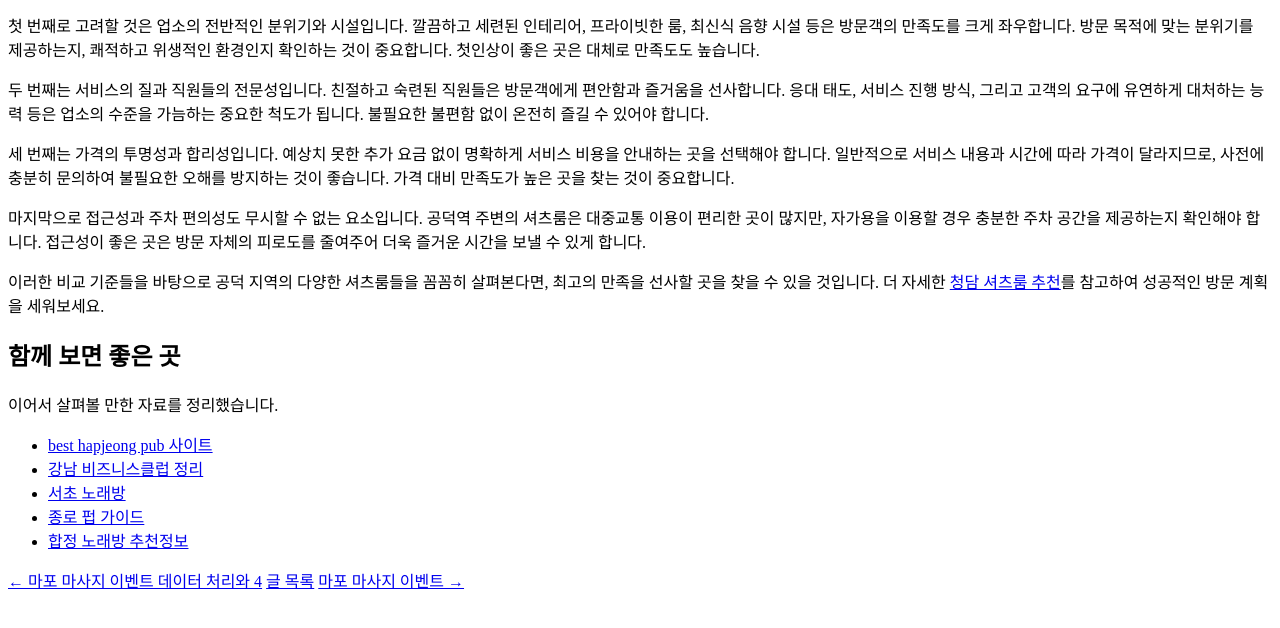
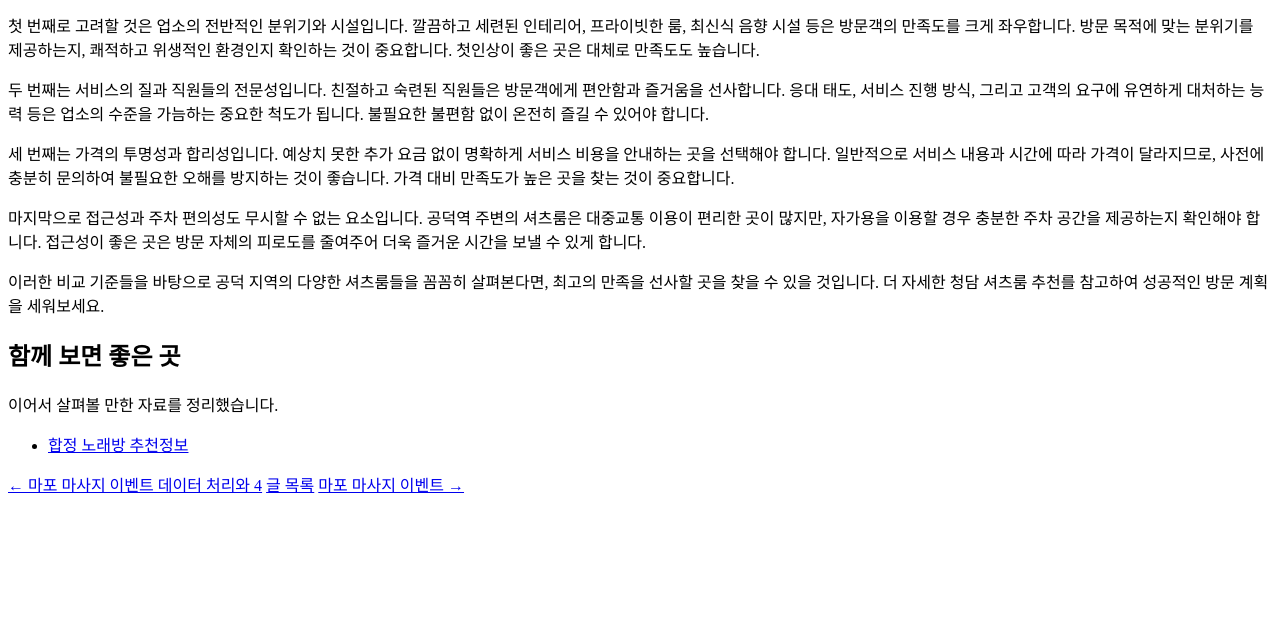
Before and after one commit to mqlwmsltm-arch/bp-t3b05-mp-massage-evt, a plain HTML site: page posts/gemini-coverage-20260722-0484.html in a window 1280 px wide. Shown: the part 140-768 px from the top of the page. Drawn offline with Linux system fonts and the light colour scheme.

Commit message:
deploy: garbage-free snapshot 2026-08-26T19:37:13.967Z

```diff
--- a/posts/gemini-coverage-20260722-0484.html
+++ b/posts/gemini-coverage-20260722-0484.html
@@ -18,15 +18,11 @@
  <p>두 번째는 서비스의 질과 직원들의 전문성입니다. 친절하고 숙련된 직원들은 방문객에게 편안함과 즐거움을 선사합니다. 응대 태도, 서비스 진행 방식, 그리고 고객의 요구에 유연하게 대처하는 능력 등은 업소의 수준을 가늠하는 중요한 척도가 됩니다. 불필요한 불편함 없이 온전히 즐길 수 있어야 합니다.</p>
  <p>세 번째는 가격의 투명성과 합리성입니다. 예상치 못한 추가 요금 없이 명확하게 서비스 비용을 안내하는 곳을 선택해야 합니다. 일반적으로 서비스 내용과 시간에 따라 가격이 달라지므로, 사전에 충분히 문의하여 불필요한 오해를 방지하는 것이 좋습니다. 가격 대비 만족도가 높은 곳을 찾는 것이 중요합니다.</p>
  <p>마지막으로 접근성과 주차 편의성도 무시할 수 없는 요소입니다. 공덕역 주변의 셔츠룸은 대중교통 이용이 편리한 곳이 많지만, 자가용을 이용할 경우 충분한 주차 공간을 제공하는지 확인해야 합니다. 접근성이 좋은 곳은 방문 자체의 피로도를 줄여주어 더욱 즐거운 시간을 보낼 수 있게 합니다.</p>
- <p>이러한 비교 기준들을 바탕으로 공덕 지역의 다양한 셔츠룸들을 꼼꼼히 살펴본다면, 최고의 만족을 선사할 곳을 찾을 수 있을 것입니다. 더 자세한 <a class="anchor-link" href="https://cheongdam-shirts-zone.xyz/">청담 셔츠룸 추천</a>를 참고하여 성공적인 방문 계획을 세워보세요.</p>
+ <p>이러한 비교 기준들을 바탕으로 공덕 지역의 다양한 셔츠룸들을 꼼꼼히 살펴본다면, 최고의 만족을 선사할 곳을 찾을 수 있을 것입니다. 더 자세한 청담 셔츠룸 추천를 참고하여 성공적인 방문 계획을 세워보세요.</p>
 <section class="r-50f05e">
 <h2>함께 보면 좋은 곳</h2>
 <p>이어서 살펴볼 만한 자료를 정리했습니다.</p>
 <ul>
-  <li><a href="https://best-hapjeong-pub.xyz/">best hapjeong pub 사이트</a></li>
-  <li><a href="https://gangnam-night-zone.xyz/">강남 비즈니스클럽 정리</a></li>
-  <li><a href="https://best-seocho-karaoke.xyz/">서초 노래방</a></li>
-  <li><a href="https://pub-jongno-pro.xyz/">종로 펍 가이드</a></li>
   <li><a href="https://best-samseong-hotplace.xyz/">합정 노래방 추천정보</a></li>
 </ul>
 </section>
```
Also changed, not shown: posts/gemini-coverage-20260721-0016.html (+0 -1 lines), posts/gemini-coverage-20260721-0499.html (+0 -2 lines).
